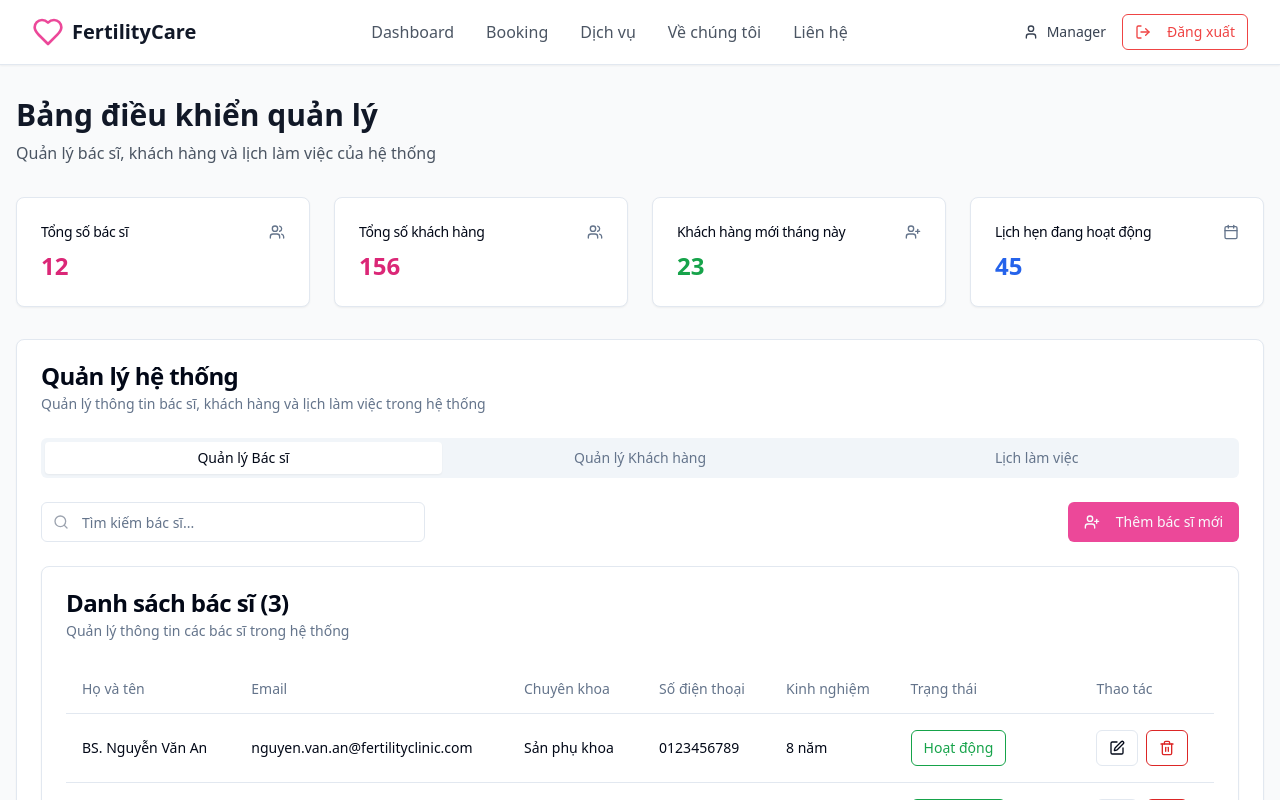
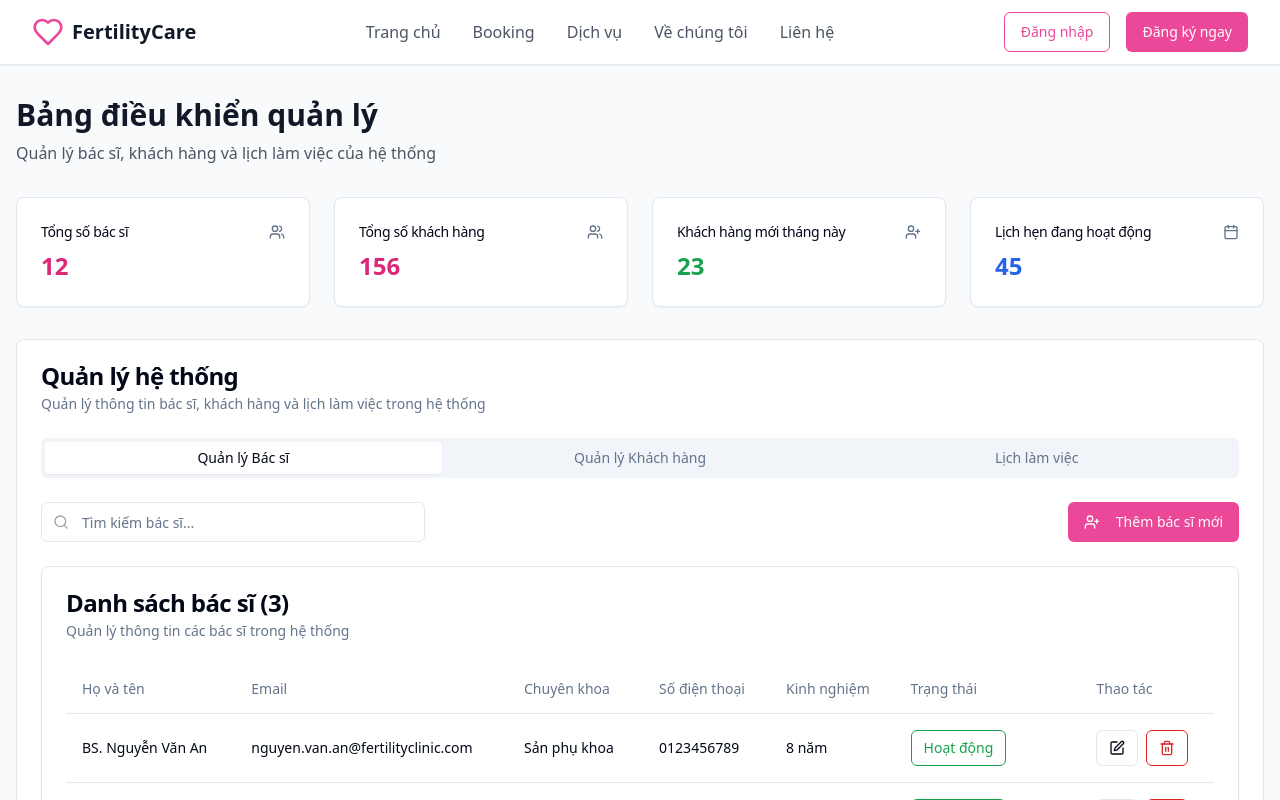
Before and after one commit to Bonn0pr0/auth-simplified-vietnam, a React (Vite) app: page /dashboard in a window 1280 px wide. Shown: the top 800 px of the page. Built offline with nearby package versions, Linux system fonts and the light colour scheme.

Commit message:
Fix: Restore home page and prevent logout
Restore the home page and ensure navigation links do not trigger logout.

```diff
--- a/src/components/Header.tsx
+++ b/src/components/Header.tsx
@@ -11,10 +11,11 @@ const Header = () => {
   const navigate = useNavigate();
   const { toast } = useToast();
 
-  // Kiểm tra xem có đang ở trang dashboard không để hiển thị thông tin manager
-  const isLoggedIn = location.pathname === '/dashboard';
+  // Kiểm tra xem có đang đăng nhập không dựa trên localStorage hoặc sessionStorage
+  const isLoggedIn = localStorage.getItem('isManagerLoggedIn') === 'true';
 
   const handleLogout = () => {
+    localStorage.removeItem('isManagerLoggedIn');
     toast({
       title: "Đăng xuất thành công!",
       description: "Hẹn gặp lại bạn.",
@@ -34,6 +35,9 @@ const Header = () => {
 
           {/* Desktop Navigation */}
           <nav className="hidden md:flex items-center space-x-8">
+            <Link to="/" className="text-gray-600 hover:text-pink-500 transition-colors">
+              Trang chủ
+            </Link>
             {isLoggedIn && (
               <Link to="/dashboard" className="text-gray-600 hover:text-pink-500 transition-colors">
                 Dashboard
@@ -102,6 +106,13 @@ const Header = () => {
         {/* Mobile Navigation */}
         {isMenuOpen && (
           <div className="md:hidden py-4 space-y-2">
+            <Link
+              to="/"
+              className="block px-3 py-2 text-gray-600 hover:text-pink-500 transition-colors"
+              onClick={() => setIsMenuOpen(false)}
+            >
+              Trang chủ
+            </Link>
             {isLoggedIn && (
               <Link
                 to="/dashboard"
```
